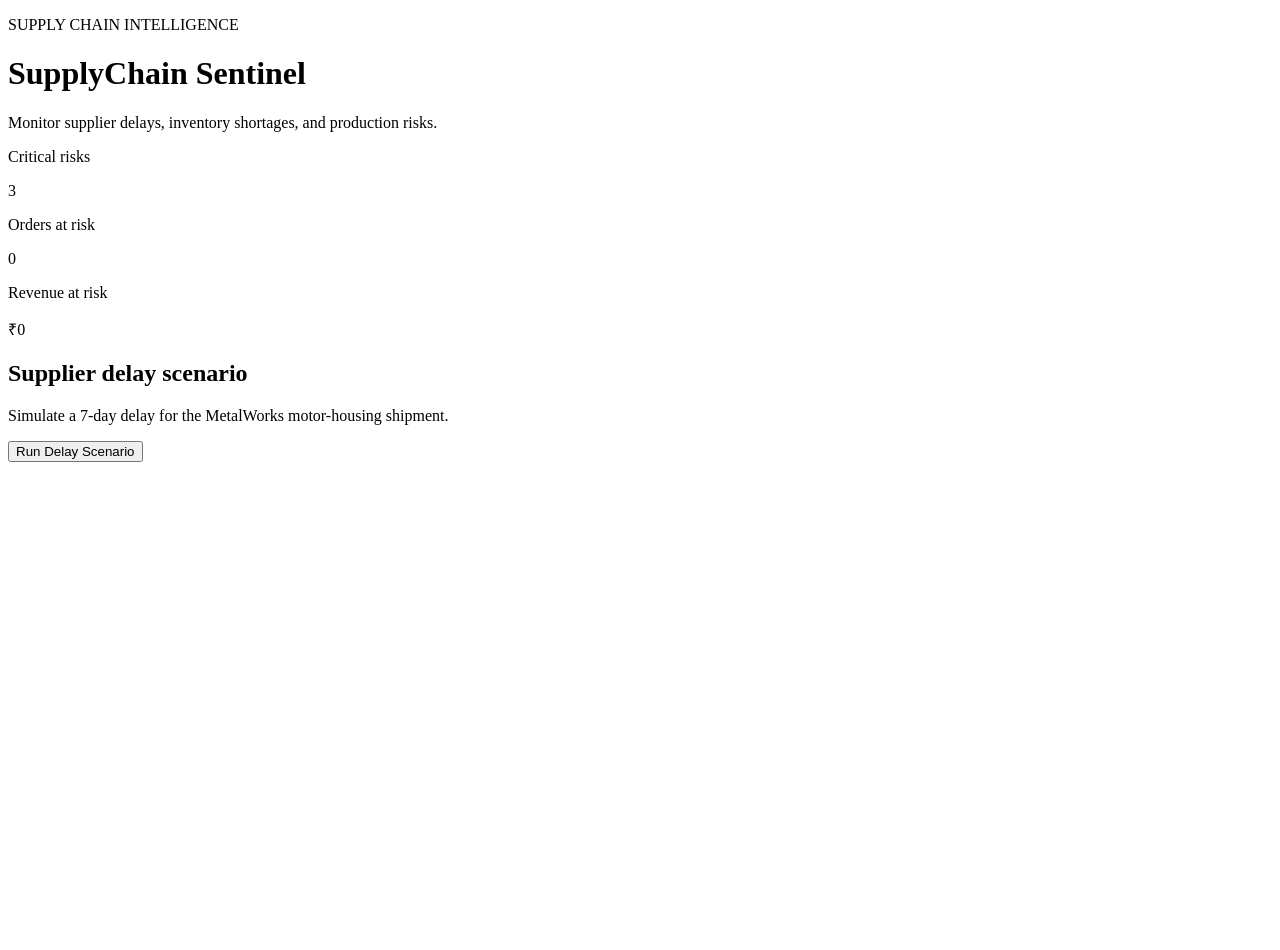
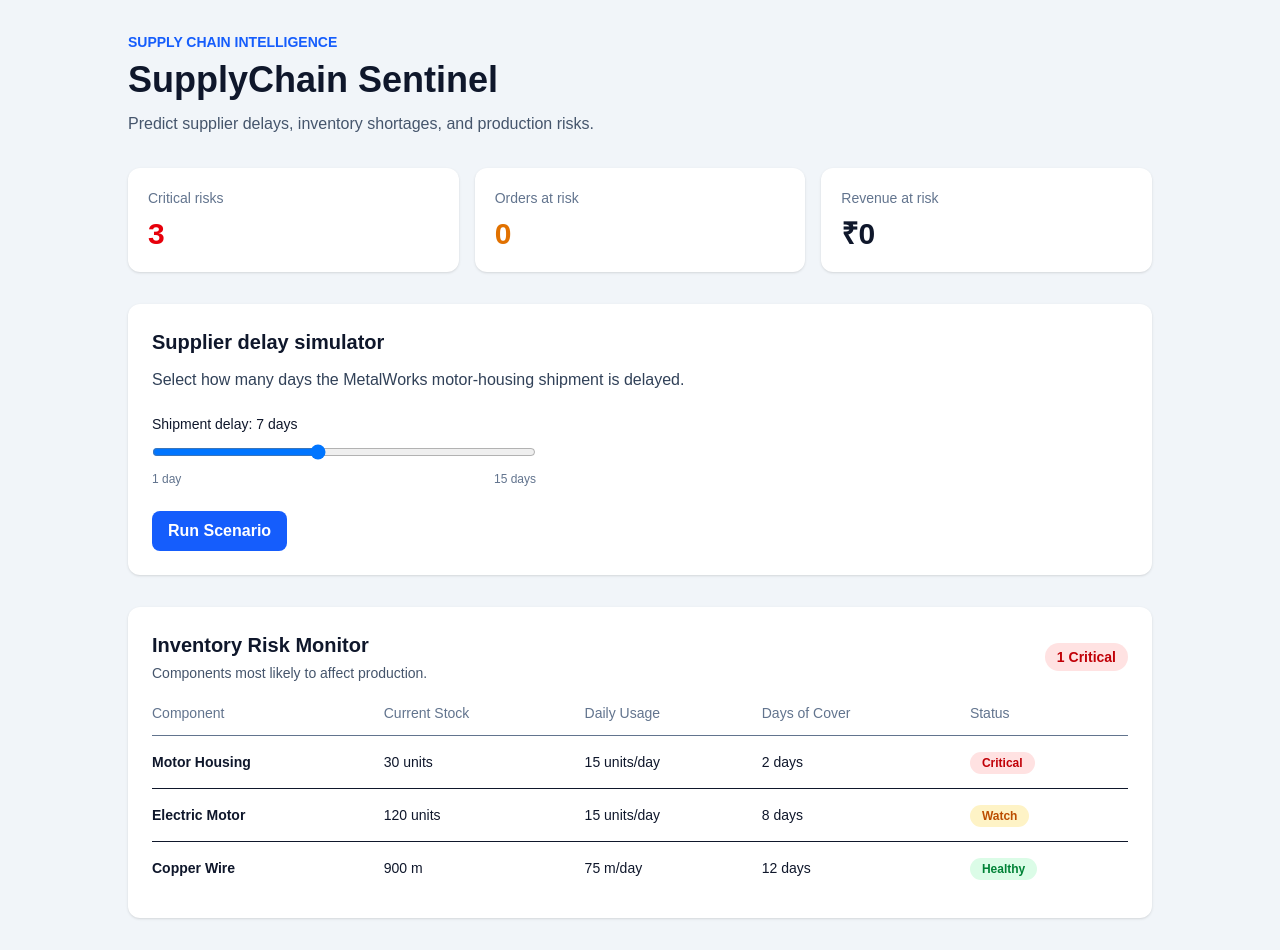
Before and after one commit to adityasingh7080/supplychain-sentinel, a Next.js app: page / in a window 1280 px wide. Before the commit the page ends 800 px from the top, so only its background shows below. Built offline with nearby package versions, Linux system fonts and the light colour scheme.

Commit message:
Add inventory risk monitor

```diff
--- a/app/layout.tsx
+++ b/app/layout.tsx
@@ -1,92 +1,19 @@
-"use client";
+import type { Metadata } from "next";
+import "./globals.css";
 
-import { useState } from "react";
+export const metadata: Metadata = {
+  title: "SupplyChain Sentinel",
+  description: "Supply-chain risk prediction platform",
+};
 
-export default function Home() {
-  const [scenarioRun, setScenarioRun] = useState(false);
-
-  const criticalRisks = scenarioRun ? 4 : 3;
-  const ordersAtRisk = scenarioRun ? 37 : 0;
-  const revenueAtRisk = scenarioRun ? "₹18,00,000" : "₹0";
-
+export default function RootLayout({
+  children,
+}: Readonly<{
+  children: React.ReactNode;
+}>) {
   return (
-    <main className="min-h-screen bg-slate-100 p-8 text-slate-900">
-      <div className="mx-auto max-w-5xl">
-        <p className="text-sm font-semibold text-blue-600">
-          SUPPLY CHAIN INTELLIGENCE
-        </p>
-
-        <h1 className="mt-2 text-4xl font-bold">
-          SupplyChain Sentinel
-        </h1>
-
-        <p className="mt-3 text-slate-600">
-          Monitor supplier delays, inventory shortages, and production risks.
-        </p>
-
-        <section className="mt-8 grid gap-4 md:grid-cols-3">
-          <div className="rounded-xl bg-white p-5 shadow">
-            <p className="text-sm text-slate-500">Critical risks</p>
-            <p className="mt-2 text-3xl font-bold text-red-600">
-              {criticalRisks}
-            </p>
-          </div>
-
-          <div className="rounded-xl bg-white p-5 shadow">
-            <p className="text-sm text-slate-500">Orders at risk</p>
-            <p className="mt-2 text-3xl font-bold text-amber-600">
-              {ordersAtRisk}
-            </p>
-          </div>
-
-          <div className="rounded-xl bg-white p-5 shadow">
-            <p className="text-sm text-slate-500">Revenue at risk</p>
-            <p className="mt-2 text-3xl font-bold">{revenueAtRisk}</p>
-          </div>
-        </section>
-
-        <section className="mt-8 rounded-xl bg-white p-6 shadow">
-          <h2 className="text-xl font-bold">Supplier delay scenario</h2>
-
-          {!scenarioRun ? (
-            <>
-              <p className="mt-3 text-slate-700">
-                Simulate a 7-day delay for the MetalWorks motor-housing shipment.
-              </p>
-
-              <button
-                onClick={() => setScenarioRun(true)}
-                className="mt-5 rounded-lg bg-blue-600 px-4 py-2 font-semibold text-white"
-              >
-                Run Delay Scenario
-              </button>
-            </>
-          ) : (
-            <div className="mt-4">
-              <p className="font-semibold text-red-600">
-                Scenario complete: Motor Housing will run out in 2 days.
-              </p>
-
-              <p className="mt-2 text-slate-700">
-                The shipment is delayed by 7 days. 37 customer orders are at
-                risk, with ₹18,00,000 revenue at risk.
-              </p>
-
-              <p className="mt-3 rounded-lg bg-green-50 p-3 font-medium text-green-800">
-                Recommendation: Source 20 Motor Housings from AlloyParts to
-                protect high-priority orders.
-              </p>
-
-              <button
-                onClick={() => setScenarioRun(false)}
-                className="mt-5 rounded-lg border border-slate-300 px-4 py-2 font-semibold"
-              >
-                Reset Scenario
-              </button>
-            </div>
-          )}
-        </section>
-      </div>
-    </main>
+    <html lang="en">
+      <body>{children}</body>
+    </html>
   );
 }
--- a/app/page.tsx
+++ b/app/page.tsx
@@ -1,14 +1,40 @@
 "use client";
 
 import { useState } from "react";
+
+const inventory = [
+  {
+    component: "Motor Housing",
+    stock: "30 units",
+    usage: "15 units/day",
+    cover: "2 days",
+    status: "Critical",
+    statusClass: "bg-red-100 text-red-700",
+  },
+  {
+    component: "Electric Motor",
+    stock: "120 units",
+    usage: "15 units/day",
+    cover: "8 days",
+    status: "Watch",
+    statusClass: "bg-amber-100 text-amber-700",
+  },
+  {
+    component: "Copper Wire",
+    stock: "900 m",
+    usage: "75 m/day",
+    cover: "12 days",
+    status: "Healthy",
+    statusClass: "bg-green-100 text-green-700",
+  },
+];
 
 export default function Home() {
   const [delayDays, setDelayDays] = useState(7);
   const [scenarioRun, setScenarioRun] = useState(false);
 
-  const ordersAtRisk = scenarioRun ? Math.max(0, delayDays * 5 + 2) : 0;
-  const revenueAtRisk = scenarioRun ? ordersAtRisk * 48000 : 0;
-  const criticalRisks = scenarioRun ? 4 : 3;
+  const ordersAtRisk = scenarioRun ? delayDays * 5 + 2 : 0;
+  const revenueAtRisk = ordersAtRisk * 48000;
 
   const formatINR = (amount: number) =>
     new Intl.NumberFormat("en-IN", {
@@ -34,7 +60,7 @@ export default function Home() {
           <div className="rounded-xl bg-white p-5 shadow">
             <p className="text-sm text-slate-500">Critical risks</p>
             <p className="mt-2 text-3xl font-bold text-red-600">
-              {criticalRisks}
+              {scenarioRun ? 4 : 3}
             </p>
           </div>
 
@@ -112,6 +138,10 @@ export default function Home() {
               >
                 Edit Scenario
               </button>
+            </div>
+          )}
+        </section>
+
         <section className="mt-8 rounded-xl bg-white p-6 shadow">
           <div className="flex items-center justify-between">
             <div>
@@ -139,49 +169,26 @@ export default function Home() {
               </thead>
 
               <tbody>
-        <tr className="border-b">
-          <td className="py-4 font-semibold">Motor Housing</td>
-          <td className="py-4">30 units</td>
-          <td className="py-4">15 units/day</td>
-          <td className="py-4">2 days</td>
+                {inventory.map((item) => (
+                  <tr key={item.component} className="border-b last:border-0">
+                    <td className="py-4 font-semibold">{item.component}</td>
+                    <td className="py-4">{item.stock}</td>
+                    <td className="py-4">{item.usage}</td>
+                    <td className="py-4">{item.cover}</td>
                     <td className="py-4">
-            <span className="rounded-full bg-red-100 px-3 py-1 text-xs font-semibold text-red-700">
-              Critical
+                      <span
+                        className={`rounded-full px-3 py-1 text-xs font-semibold ${item.statusClass}`}
+                      >
+                        {item.status}
                       </span>
                     </td>
                   </tr>
-
-        <tr className="border-b">
-          <td className="py-4 font-semibold">Electric Motor</td>
-          <td className="py-4">120 units</td>
-          <td className="py-4">15 units/day</td>
-          <td className="py-4">8 days</td>
-          <td className="py-4">
-            <span className="rounded-full bg-amber-100 px-3 py-1 text-xs font-semibold text-amber-700">
-              Watch
-            </span>
-          </td>
-        </tr>
-
-        <tr>
-          <td className="py-4 font-semibold">Copper Wire</td>
-          <td className="py-4">900 m</td>
-          <td className="py-4">75 m/day</td>
-          <td className="py-4">12 days</td>
-          <td className="py-4">
-            <span className="rounded-full bg-green-100 px-3 py-1 text-xs font-semibold text-green-700">
-              Healthy
-            </span>
-          </td>
-        </tr>
+                ))}
               </tbody>
             </table>
           </div>
         </section>
       </div>
-          )}
-        </section>
-      </div>
     </main>
   );
 }
```
Lines whose indentation alone changed are shown as unchanged.
